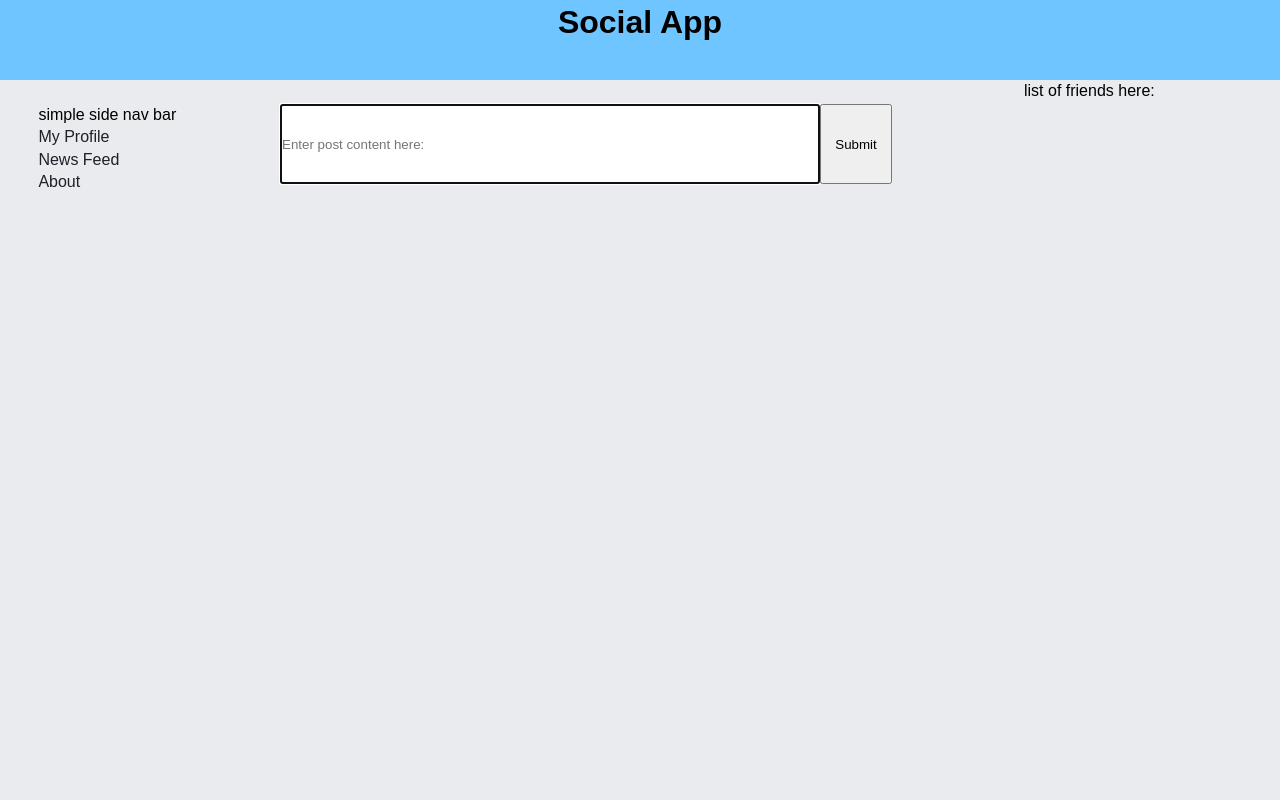
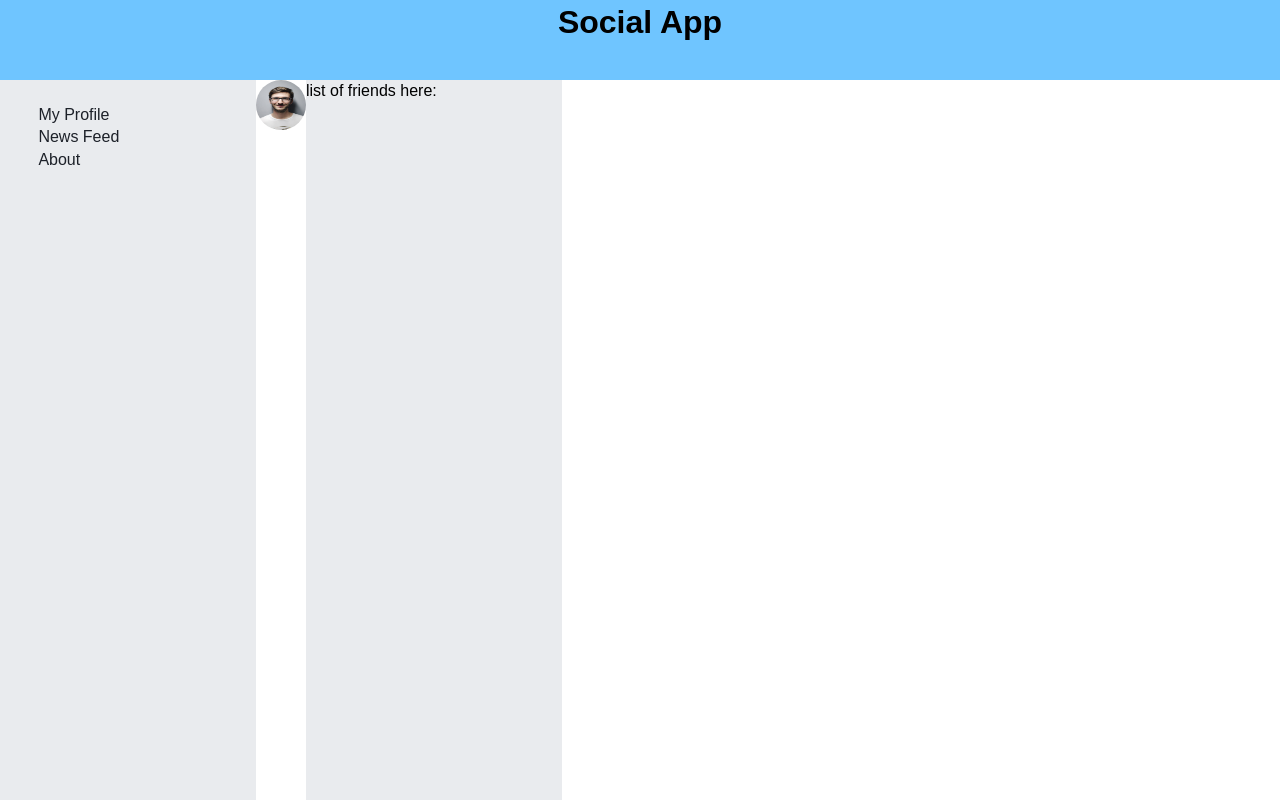
Before and after one commit to dandan-drori/Social-App, a React (Create React App) app in the folder my-app/: page /myprofile in a window 1280 px wide. Built offline with nearby package versions, Linux system fonts and the light colour scheme.

Commit message:
added react-router

```diff
--- a/my-app/src/Components/App.js
+++ b/my-app/src/Components/App.js
@@ -4,6 +4,12 @@ import MainContainer from './MainContainer';
 import Drawer from './Drawer';
 import '../App.css';
 import FriendsList from './FriendsList';
+import {
+  BrowserRouter,
+  Switch,
+  Route
+} from 'C:/Users/dandan/Desktop/Web/React/social-app/Social-App/node_modules/react-router-dom';
+import MyProfile from './MyProfile';
 
 export class App extends Component {
   state = {
@@ -39,6 +45,19 @@ export class App extends Component {
 
   render() {
     return (
+      <BrowserRouter>
+        <Switch>
+          <Route path='/myprofile'>
+            <div>
+              <Header />
+              <main style={{ display: 'flex' }}>
+                <Drawer />
+                <MyProfile />
+                <FriendsList />
+              </main>
+            </div>
+          </Route>
+          <Route exact path='/'>
             <div>
               <Header />
               <main style={{ display: 'flex' }}>
@@ -54,8 +73,29 @@ export class App extends Component {
                 <FriendsList />
               </main>
             </div>
+          </Route>
+        </Switch>
+      </BrowserRouter>
     );
   }
 }
 
 export default App;
+
+{
+  /* <div>
+        <Header />
+        <main style={{ display: 'flex' }}>
+          <Drawer />
+          <MainContainer
+            user={this.state.user}
+            time={this.state.time}
+            title={this.state.title}
+            onPost={this.onPost}
+            posts={this.state.posts}
+            handleincrement={this.handleIncrement}
+          />
+          <FriendsList />
+        </main>
+      </div> */
+}
--- a/my-app/src/Components/Drawer.js
+++ b/my-app/src/Components/Drawer.js
@@ -1,13 +1,18 @@
 import React, { Component } from 'react';
+import {
+  BrowserRouter,
+  Switch,
+  Route,
+  Link
+} from 'C:/Users/dandan/Desktop/Web/React/social-app/Social-App/node_modules/react-router-dom';
 
 export class Drawer extends Component {
   render() {
     return (
       <div style={drawerStyle}>
-        <p>simple side nav bar</p>
-        <a href='#'>My Profile</a>
-        <a href='#'>News Feed</a>
-        <a href='#'>About</a>
+        <Link to='/myprofile'>My Profile</Link>
+        <Link to='/'>News Feed</Link>
+        <Link to='/about'>About</Link>
       </div>
     );
   }
--- a/my-app/src/Components/MyProfile.js
+++ b/my-app/src/Components/MyProfile.js
@@ -1,14 +1,13 @@
 import React, { Component } from 'react';
 import Drawer from './Drawer';
 import FriendsList from './FriendsList';
+import ProfileMain from './ProfileMain';
 
 export class MyProfile extends Component {
   render() {
     return (
       <div>
-        <Drawer />
         <ProfileMain />
-        <FriendsList />
       </div>
     );
   }
--- /dev/null
+++ b/my-app/src/Components/ProfileMain.js
@@ -0,0 +1,24 @@
+import React, { Component } from 'react';
+
+export class ProfileMain extends Component {
+  render() {
+    return (
+      <div>
+        <img
+          src={require('../Images/adult-beard-boy-casual-220453.jpg')}
+          alt=''
+          style={imgStyle}
+        />
+      </div>
+    );
+  }
+}
+
+const imgStyle = {
+  width: '50px',
+  height: '50px',
+  borderRadius: '50%',
+  textAlign: 'center'
+};
+
+export default ProfileMain;
--- a/my-app/src/index.js
+++ b/my-app/src/index.js
@@ -1,5 +1,11 @@
 import React from 'react';
 import ReactDOM from 'react-dom';
 import App from './Components/App';
+import { BrowserRouter } from 'C:/Users/dandan/Desktop/Web/React/social-app/Social-App/node_modules/react-router-dom';
 
-ReactDOM.render(<App />, document.getElementById('root'));
+ReactDOM.render(
+  <BrowserRouter>
+    <App />
+  </BrowserRouter>,
+  document.getElementById('root')
+);
```
Also changed, not shown: 1 other file (tests, documents, lock files or other folders). Lines whose indentation alone changed are shown as unchanged.
